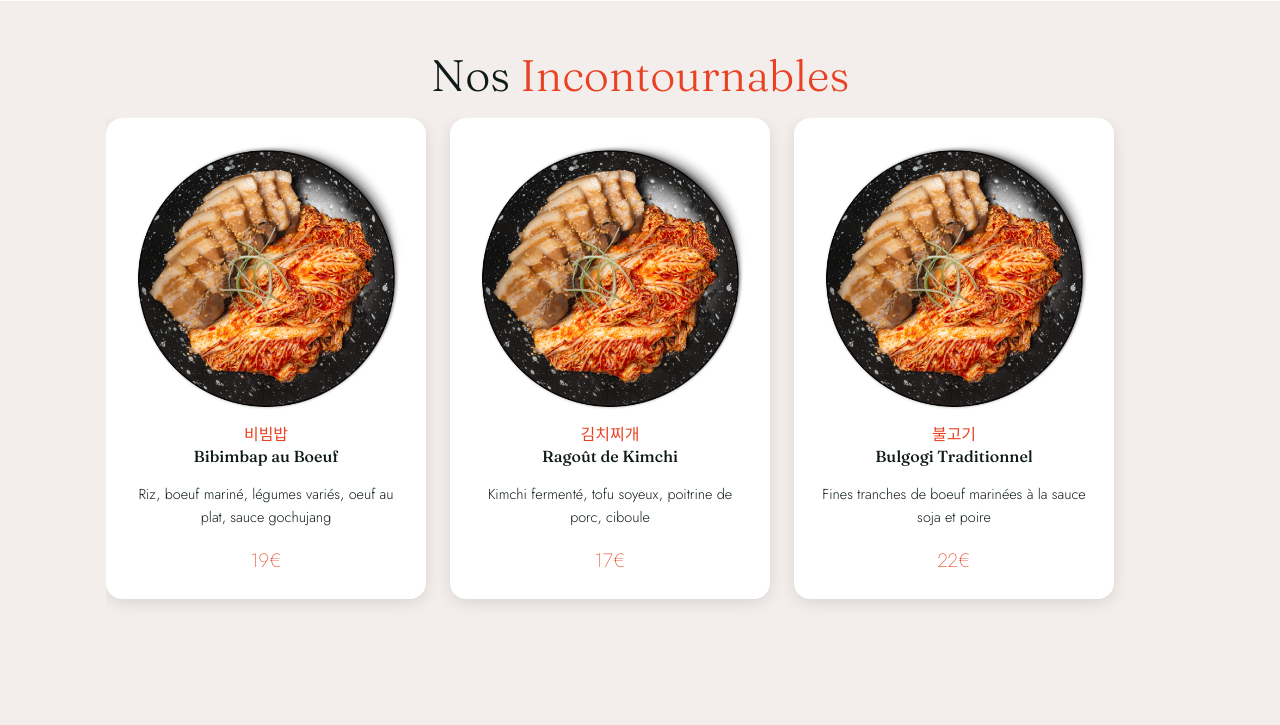
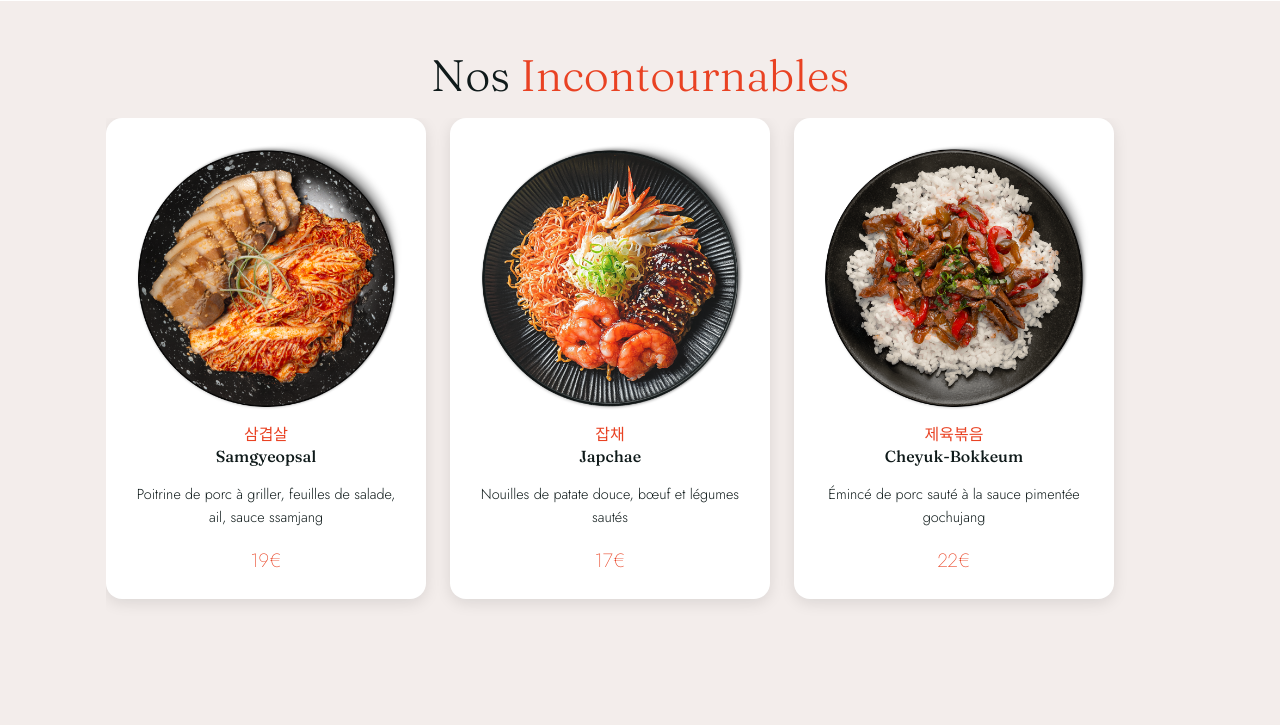
Before and after one commit to ClementLazzarini/Restaurant-umami-django, a Django app: page / in a window 1280 px wide. Shown: the part 1391-2116 px from the top of the page. Run offline with Django 4.2, Linux system fonts and the light colour scheme; data that the repository does not hold is empty.

Commit message:
Update index.html

```diff
--- a/templates/index.html
+++ b/templates/index.html
@@ -60,24 +60,24 @@
 
             <div class="highlights-grid">
                 <div class="highlight-item">
-                    <img src="{% static 'img/plat1.png' %}" alt="Bibimbap coréen">
-                    <p class="highlight-item-korean">비빔밥</p>
-                    <h4>Bibimbap au Boeuf</h4>
-                    <p class="highlight-item-ingredients">Riz, boeuf mariné, légumes variés, oeuf au plat, sauce gochujang</p>
+                    <img src="{% static 'img/plat1.png' %}" alt="Samgyeopsal">
+                    <p class="highlight-item-korean">삼겹살</p>
+                    <h4>Samgyeopsal</h4>
+                    <p class="highlight-item-ingredients">Poitrine de porc à griller, feuilles de salade, ail, sauce ssamjang</p>
                     <p class="highlight-item-price">19€</p>
                 </div>
                 <div class="highlight-item">
-                    <img src="{% static 'img/plat1.png' %}" alt="Kimchi Jjigae">
-                    <p class="highlight-item-korean">김치찌개</p>
-                    <h4>Ragoût de Kimchi</h4>
-                    <p class="highlight-item-ingredients">Kimchi fermenté, tofu soyeux, poitrine de porc, ciboule</p>
+                    <img src="{% static 'img/dish_02.png' %}" alt="Japchae">
+                    <p class="highlight-item-korean">잡채</p>
+                    <h4>Japchae</h4>
+                    <p class="highlight-item-ingredients">Nouilles de patate douce, bœuf et légumes sautés</p>
                     <p class="highlight-item-price">17€</p>
                 </div>
                 <div class="highlight-item">
-                    <img src="{% static 'img/plat1.png' %}" alt="Bulgogi">
-                    <p class="highlight-item-korean">불고기</p>
-                    <h4>Bulgogi Traditionnel</h4>
-                    <p class="highlight-item-ingredients">Fines tranches de boeuf marinées à la sauce soja et poire</p>
+                    <img src="{% static 'img/dish_03.png' %}" alt="Cheyuk-Bokkeum">
+                    <p class="highlight-item-korean">제육볶음</p>
+                    <h4>Cheyuk-Bokkeum</h4>
+                    <p class="highlight-item-ingredients">Émincé de porc sauté à la sauce pimentée gochujang</p>
                     <p class="highlight-item-price">22€</p>
                 </div>
             </div>
```
Also changed, not shown: static/img/dish_02.png (added), static/img/dish_03.png (added).
